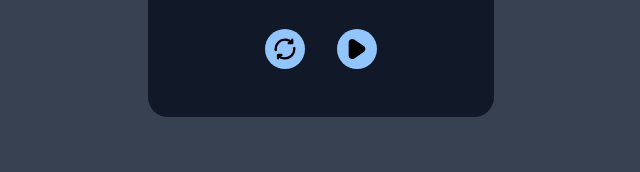
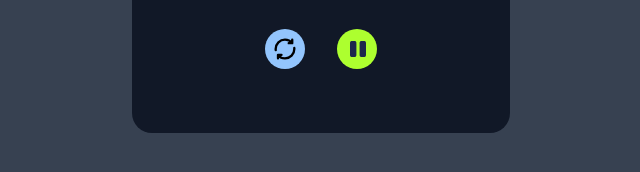
Before and after one commit to bbelbuken/timer, a plain HTML site: page index.html in a window 1280 px wide. Both pictures are taken after a click on the button 676 px from the left and 584 px from the top of the page. Shown: the part 536-708 px from the top of the page, without its empty margins (319-959 px from the left). Drawn offline with Linux system fonts and the light colour scheme.

Commit message:
Added JS - Updated HTML & CSS

```diff
--- a/index.html
+++ b/index.html
@@ -33,8 +33,8 @@
                     </g>
                 </svg>
             </button>
-            <button id="play" class="btn bthn-play">
-                <svg viewBox="-1 0 12 12" version="1.1" xmlns="http://www.w3.org/2000/svg"
+            <button id="play" class="btn btn-play btn-blue">
+                <svg id="svg-play" viewBox="-1 0 12 12" version="1.1" xmlns="http://www.w3.org/2000/svg"
                     xmlns:xlink="http://www.w3.org/1999/xlink" fill="#000000">
                     <g id="SVGRepo_bgCarrier" stroke-width="0"></g>
                     <g id="SVGRepo_tracerCarrier" stroke-linecap="round" stroke-linejoin="round"></g>
@@ -54,6 +54,18 @@
                         </g>
                     </g>
                 </svg>
+                <svg id="svg-pause" viewBox="0 0 24 24" fill="none" xmlns="http://www.w3.org/2000/svg">
+                    <g id="SVGRepo_bgCarrier" stroke-width="0"></g>
+                    <g id="SVGRepo_tracerCarrier" stroke-linecap="round" stroke-linejoin="round"></g>
+                    <g id="SVGRepo_iconCarrier">
+                        <path
+                            d="M2 6C2 4.11438 2 3.17157 2.58579 2.58579C3.17157 2 4.11438 2 6 2C7.88562 2 8.82843 2 9.41421 2.58579C10 3.17157 10 4.11438 10 6V18C10 19.8856 10 20.8284 9.41421 21.4142C8.82843 22 7.88562 22 6 22C4.11438 22 3.17157 22 2.58579 21.4142C2 20.8284 2 19.8856 2 18V6Z"
+                            fill="#1C274C"></path>
+                        <path
+                            d="M14 6C14 4.11438 14 3.17157 14.5858 2.58579C15.1716 2 16.1144 2 18 2C19.8856 2 20.8284 2 21.4142 2.58579C22 3.17157 22 4.11438 22 6V18C22 19.8856 22 20.8284 21.4142 21.4142C20.8284 22 19.8856 22 18 22C16.1144 22 15.1716 22 14.5858 21.4142C14 20.8284 14 19.8856 14 18V6Z"
+                            fill="#1C274C"></path>
+                    </g>
+                </svg>
             </button>
         </div>
     </div>
--- a/script.js
+++ b/script.js
@@ -0,0 +1,22 @@
+const playButton = document.querySelector("#play");
+const svgPlay = playButton.querySelector("#svg-play");
+const svgPause = playButton.querySelector("#svg-pause");
+
+svgPause.style.display = "none"
+
+
+const toggleSVG = () => {
+    if (svgPlay.style.display === "none") {
+        svgPlay.style.display = "block";
+        svgPause.style.display = "none"
+    } else {
+        svgPlay.style.display = "none";
+        svgPause.style.display = "block";
+    }
+
+}
+
+playButton.addEventListener("click", (event) => {
+    playButton.classList.toggle("btn-green")
+    toggleSVG();
+});
--- a/style.css
+++ b/style.css
@@ -27,7 +27,7 @@ h1 {
     align-items: center;
     background-color: #111827;
     border-radius: 20px;
-    padding: 3rem;
+    padding: 4rem;
     gap: 2rem;
 
 }
@@ -75,17 +75,13 @@ h1 {
     height: 40px;
     border-radius: 50%;
     border: none;
-    background-color: #93c5fd;
     position: relative;
-}
-
-svg {
-    position: absolute;
-    transform: translate(-50%, -50%);
 }
 
 .btn-restart {
     position: relative;
+    cursor: pointer;
+    background-color: #93c5fd;
 }
 
 .btn-restart svg {
@@ -94,3 +90,24 @@ svg {
     left: 50%;
     transform: translate(-50%, -50%) scale(1.4);
 }
+
+.btn-play {
+    position: relative;
+    cursor: pointer;
+}
+
+.btn-play svg {
+    position: absolute;
+    top: 50%;
+    left: 52%;
+    transform: translate(-50%, -50%) scale(1);
+}
+
+
+.btn-blue{
+    background-color: #93c5fd;
+}
+
+.btn-green {
+    background-color: greenyellow;
+}
```
